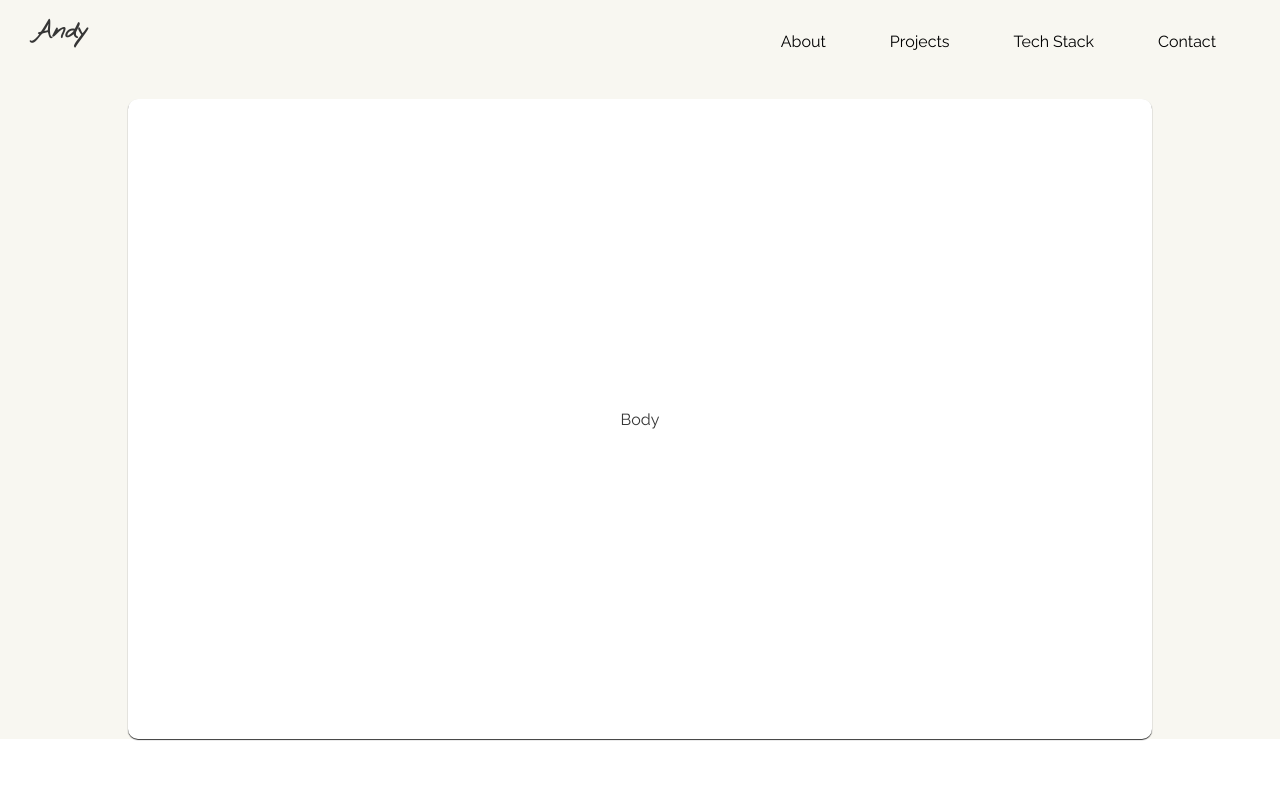
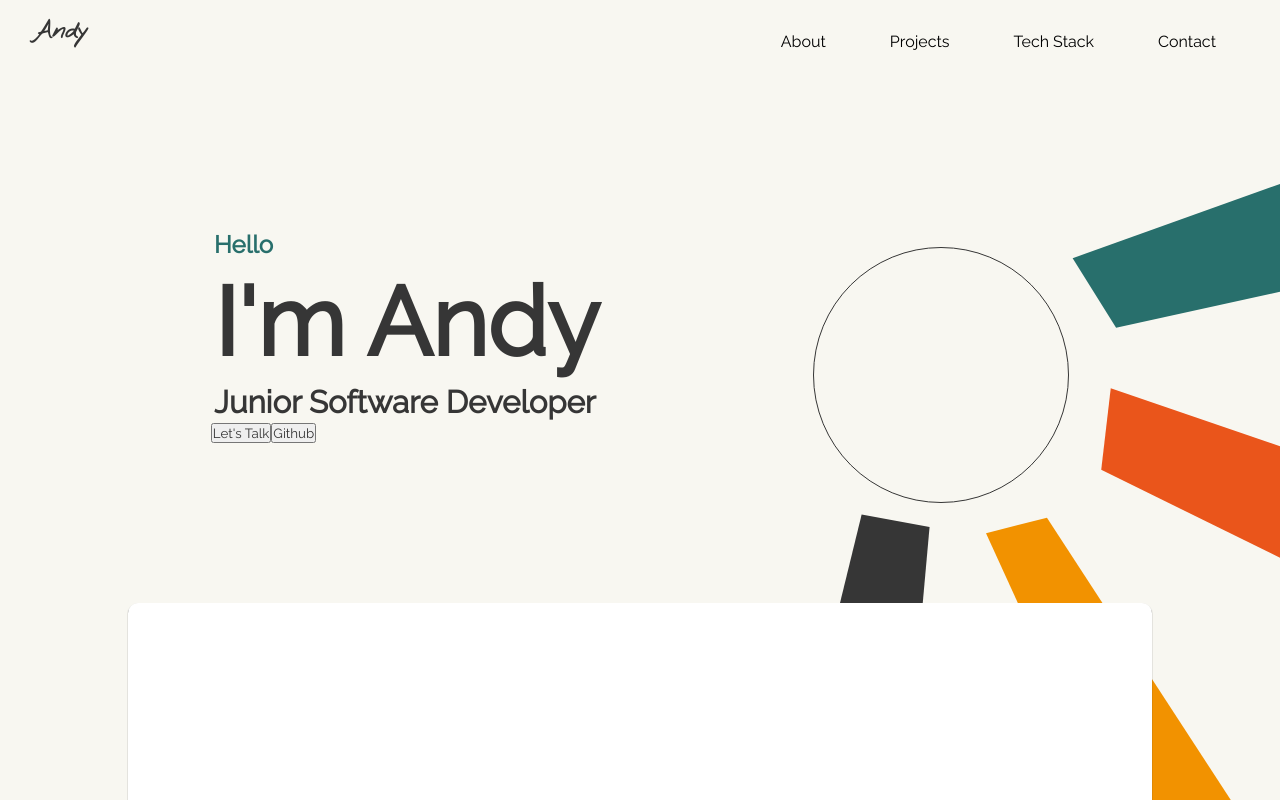
Before and after one commit to Andy-Reynolds/portfolio, a React (Create React App) app: page / in a window 1280 px wide. Shown: the top 800 px of the page. Built offline with nearby package versions, Linux system fonts and the light colour scheme.

Commit message:
Started wireframe of hero section

```diff
--- a/src/App.jsx
+++ b/src/App.jsx
@@ -1,12 +1,14 @@
+// import Hero from "./components/Hero/Hero";
 import Navbar from "./components/Navbar/Navbar";
-import Body from "./containers/Body/Body";
+// import Body from "./containers/Body/Body";
+import Main from "./containers/Main/Main";
 import "./styles/main.scss";
 
 function App() {
   return (
     <div className="App">
       <Navbar />
-      <Body />
+      <Main />
     </div>
   );
 }
--- /dev/null
+++ b/src/components/Hero/Hero.jsx
@@ -0,0 +1,31 @@
+import React from "react";
+import "./Hero.scss";
+import heroBackground from "../../assets/svgs/heroBackground.svg";
+
+const Hero = () => {
+  return (
+    <div className="hero">
+      <div className="welcome-container">
+        <h1 className="welcome-container__segment welcome-container__segment--one">
+          Hello
+        </h1>
+        <h2 className="welcome-container__segment welcome-container__segment--two">
+          I'm Andy
+        </h2>
+        <h3 className="welcome-container__segment welcome-container__segment--three">
+          Junior Software Developer
+        </h3>
+        <div className="button-container">
+          <button>Let's Talk</button>
+          <button> Github</button>
+        </div>
+      </div>
+      <div className="image-container">
+        <div className="image-container__circle"></div>
+        <img className="image-container__svg" src={heroBackground} alt="" />
+      </div>
+    </div>
+  );
+};
+
+export default Hero;
--- /dev/null
+++ b/src/components/Hero/Hero.scss
@@ -0,0 +1,93 @@
+@use "../../styles/_variables.scss" as *;
+
+.hero {
+  display: flex;
+  flex-direction: column;
+  align-items: center;
+  margin-bottom: 5rem;
+  margin-top: 8rem;
+
+  .welcome-container {
+    margin-bottom: 5rem;
+
+    &__segment {
+      padding: 0.2rem;
+
+      &--one {
+        font-size: 1rem;
+        color: $colour-primary;
+      }
+
+      &--two {
+        font-size: 4rem;
+      }
+
+      &--three {
+        font-size: 1.3rem;
+      }
+    }
+  }
+
+  .image-container {
+    display: flex;
+    position: relative;
+
+    &__circle {
+      border-radius: 50%;
+      border: 1px solid $colour-font-general;
+      height: 12rem;
+      width: 12rem;
+    }
+
+    &__svg {
+      position: absolute;
+      top: -8rem;
+      left: -6.5rem;
+      height: 400%;
+      width: 400%;
+    }
+  }
+}
+
+@media screen and (min-width: $tablet-breakpoint) {
+  .hero {
+    display: flex;
+    flex-direction: row;
+    justify-content: space-evenly;
+  }
+}
+
+@media screen and (min-width: $desktop-breakpoint) {
+  .hero {
+    .welcome-container {
+      &__segment {
+        &--one {
+          font-size: 1.5rem;
+          color: $colour-primary;
+        }
+
+        &--two {
+          font-size: 6rem;
+        }
+
+        &--three {
+          font-size: 1.95rem;
+        }
+      }
+    }
+
+    .image-container {
+      &__circle {
+        height: 16rem;
+        width: 16em;
+      }
+
+      &__svg {
+        top: -11rem;
+        left: -8.5rem;
+        height: 400%;
+        width: 400%;
+      }
+    }
+  }
+}
--- a/src/containers/Body/Body.scss
+++ b/src/containers/Body/Body.scss
@@ -12,4 +12,6 @@
   min-height: 80vh;
   border-radius: 10px;
   box-shadow: 0px 1px 1px 0px $colour-font-general;
+  z-index: 9;
+  position: relative;
 }
--- /dev/null
+++ b/src/containers/Main/Main.jsx
@@ -0,0 +1,19 @@
+import React from "react";
+import Hero from "../../components/Hero/Hero";
+import Body from "../Body/Body";
+import "./Main.scss";
+
+const Main = () => {
+  return (
+    <div className="main">
+      <div className="main__hero">
+        <Hero />
+      </div>
+      <div className="main__body">
+        <Body />
+      </div>
+    </div>
+  );
+};
+
+export default Main;
--- /dev/null
+++ b/src/containers/Main/Main.scss
@@ -0,0 +1,3 @@
+.main {
+  overflow-x: hidden;
+}
--- a/src/styles/_variables.scss
+++ b/src/styles/_variables.scss
@@ -10,3 +10,10 @@ $colour-primary: #286f6c;
 $colour-secondary: #ea551b;
 $colour-tertiary: #f29200;
 $colour-background: #f8f7f1;
+
+// breakpoints
+$mobile-breakpoint: 320px;
+$tablet-breakpoint: 768px;
+$desktop-breakpoint: 1024px;
+$large-desktop-breakpoint: 1440px;
+$extra-large-desktop-breakpoint: 2560px;
```
Also changed, not shown: src/assets/svgs/heroBackground.svg (added).
